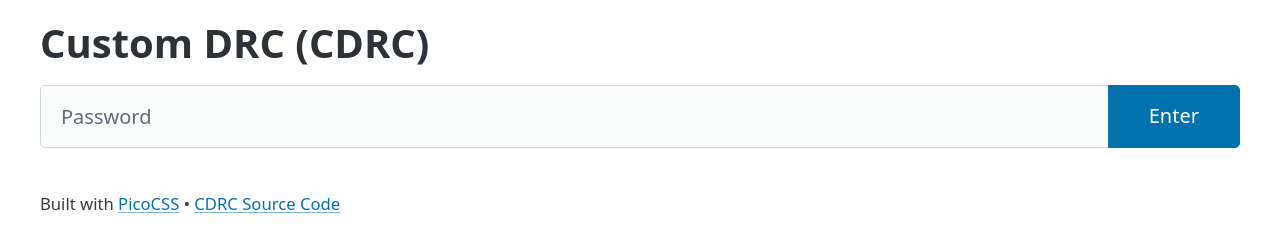
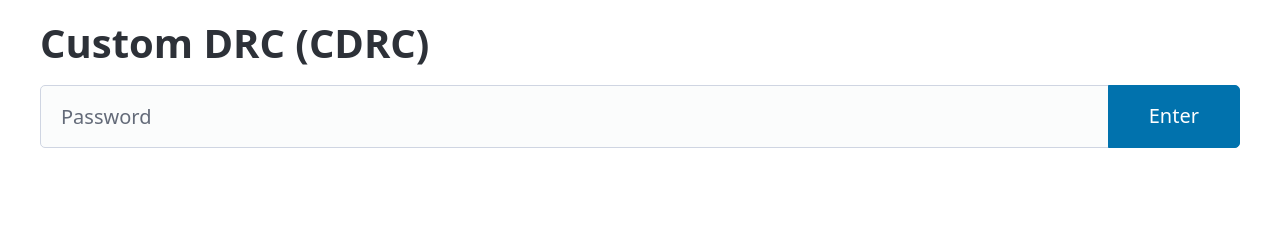
Before and after one commit to lilindian16/customDRC, a plain HTML site: page WebDesign/Mockup/index.html in a window 1280 px wide. Drawn offline with Linux system fonts and the light colour scheme.

Commit message:
Removed HTML footer. Since we run a local webserver, the links cannot point anywhere

```diff
--- a/WebDesign/Mockup/index.html
+++ b/WebDesign/Mockup/index.html
@@ -132,15 +132,6 @@
           </label>
         </section>
       </div>
-
-      <footer>
-        <small
-          >Built with <a href="https://picocss.com">PicoCSS</a> •
-          <a href="https://github.com/lilindian16/audisonCustomDRC"
-            >CDRC Source Code</a
-          >
-        </small>
-      </footer>
     </main>
     <script src="index.js" type="text/javascript"></script>
   </body>
```
